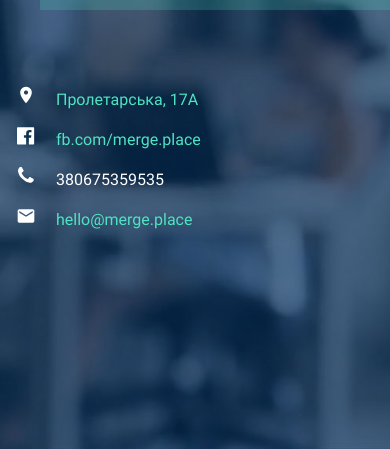
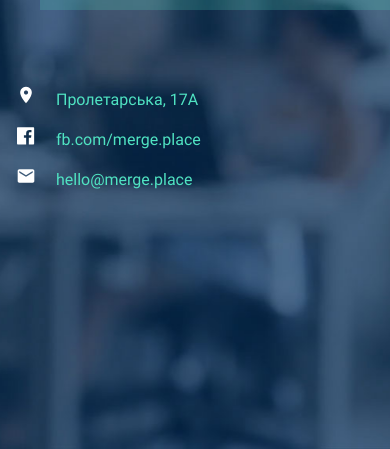
Before and after one commit to mergeplace/mergeplace.github.io, a plain HTML site: page index.html in a window 390 px wide. Shown: the part 395-844 px from the top of the page. Drawn offline with Linux system fonts and the light colour scheme.

Commit message:
removed the phone number

```diff
--- a/index.html
+++ b/index.html
@@ -40,8 +40,6 @@
                        <div class="merge-hero__contact merge-hero__contact--fb">
                            <a class="merge-hero__contact__link" target="_blank" href="http://fb.com/merge.place">fb.com/merge.place</a>
                        </div>
-                       <div class="merge-hero__contact merge-hero__contact--phone">
-                          380675359535</div>
                        <div class="merge-hero__contact merge-hero__contact--mail">
                            <a class="merge-hero__contact__link" target="_blank" href="mailto:hello@merge.place">hello@merge.place</a>
                        </div>
```
